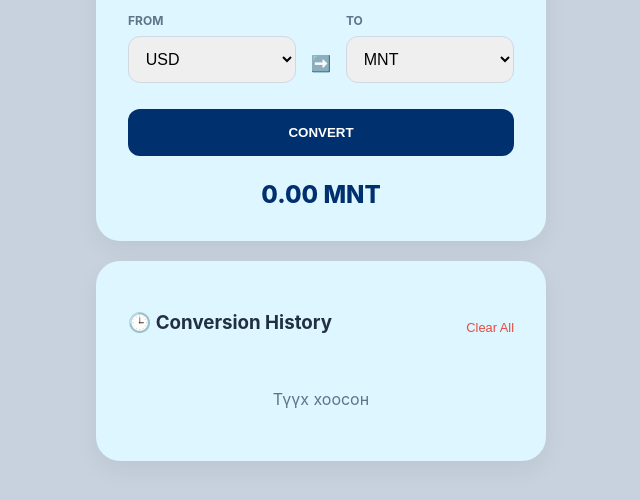
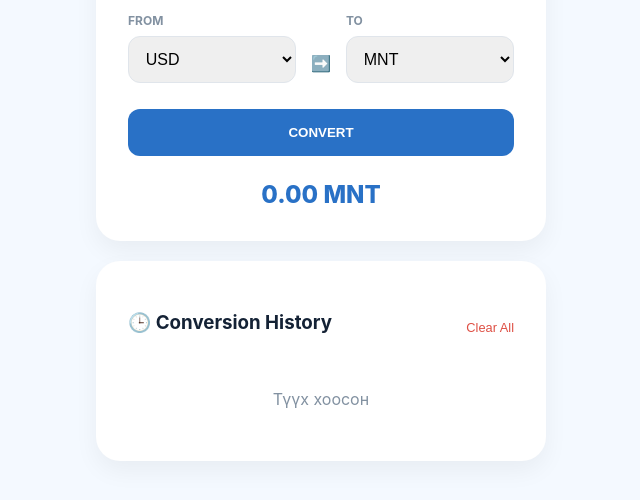
Before and after one commit to amkaamarsaikhan/currency-converter, a plain HTML site: page index.html in a window 1280 px wide. Shown: the part 190-690 px from the top of the page, without its empty margins (319-959 px from the left). Drawn offline with Linux system fonts and the light colour scheme.

Commit message:
new-button

```diff
--- a/index.css
+++ b/index.css
@@ -1,24 +1,11 @@
 :root {
-    /* Primary – Navy Blue (#1E3A8A) */
-    --primary: oklch(32% 0.12 255);
-
-    /* Background – Cool Grey (#CBD5E1) */
-    --bg: oklch(86% 0.02 250);
-
-    /* Card – Ice Blue (#E0F2FE) */
-    --card: oklch(96% 0.03 230);
-
-    /* Text – Dark Navy tone */
-    --text: oklch(30% 0.04 255);
-
-    /* Secondary – Steel Blue (#64748B) */
-    --secondary: oklch(55% 0.04 250);
-
-    /* Border – Soft Cool Grey */
-    --border: oklch(88% 0.015 250);
-
-    /* Error / Red (unchanged) */
-    --red: oklch(62.7% 0.194 28.9);
+    --primary: oklch(55% 0.15 255);
+    --bg: oklch(98% 0.01 250);
+    --card: oklch(100% 0 0);
+    --text: oklch(25% 0.04 255);
+    --secondary: oklch(65% 0.03 250);
+    --border: oklch(92% 0.01 250);
+    --red: oklch(62% 0.18 28);
 }
 
 
@@ -47,9 +34,15 @@ body {
     box-shadow: 0 10px 25px oklch(0% 0 0 / 5%);
 }
 
-h2 { margin-top: 0; font-size: 1.4rem; text-align: center; }
+h2 {
+    margin-top: 0;
+    font-size: 1.4rem;
+    text-align: center;
+}
 
-.input-group { margin-bottom: 1rem; }
+.input-group {
+    margin-bottom: 1rem;
+}
 
 label {
     display: block;
@@ -60,7 +53,8 @@ label {
     text-transform: uppercase;
 }
 
-input, select {
+input,
+select {
     width: 100%;
     padding: 0.8rem;
     border: 1px solid var(--border);
@@ -77,12 +71,15 @@ input, select {
     gap: 15px;
 }
 
-.arrow { padding-top: 15px; }
+.arrow {
+    padding-top: 15px;
+}
 
 button {
+    position: relative;
     width: 100%;
     padding: 1rem;
-    background: var(--primary);
+    background: var(--primary, #4caf50);
     color: white;
     border: none;
     border-radius: 0.75rem;
@@ -90,9 +87,52 @@ button {
     cursor: pointer;
     transition: 0.2s;
     margin-top: 10px;
+    overflow: visible; /* tooltip-г харуулахын тулд */
 }
 
-button:active { transform: scale(0.98); }
+button::before {
+    content: "";
+    position: absolute;
+    top: 0;
+    left: 0;
+    width: 0%;
+    height: 100%;
+    background-color: rgba(255,255,255,0.2);
+    transition: width 0.4s ease;
+    z-index: 0;
+    border-radius: 0.75rem;
+}
+
+button:hover::before {
+    width: 100%;
+}
+
+button::after {
+    content: "Convert";
+    position: absolute;
+    bottom: 120%;
+    left: 50%;
+    transform: translateX(-50%) translateY(0);
+    background-color: #333;
+    color: #fff;
+    padding: 0.4rem 0.8rem;
+    border-radius: 0.5rem;
+    white-space: nowrap;
+    opacity: 0;
+    pointer-events: none;
+    transition: opacity 0.3s ease, transform 0.3s ease;
+    z-index: 2;
+}
+
+button:hover::after {
+    opacity: 1;
+    transform: translateX(-50%) translateY(-5px);
+}
+
+button span {
+    position: relative;
+    z-index: 1;
+}
 
 .history-header {
     display: flex;
--- a/index.html
+++ b/index.html
@@ -44,7 +44,7 @@
             </div>
         </div>
 
-        <button id="convert-btn">CONVERT</button>
+        <button id="convert-btn"><span>CONVERT</span></button>
         <div id="result-display">0.00 MNT</div>
     </div>
 
```
Also changed, not shown: index.js (+3 -5 lines).
